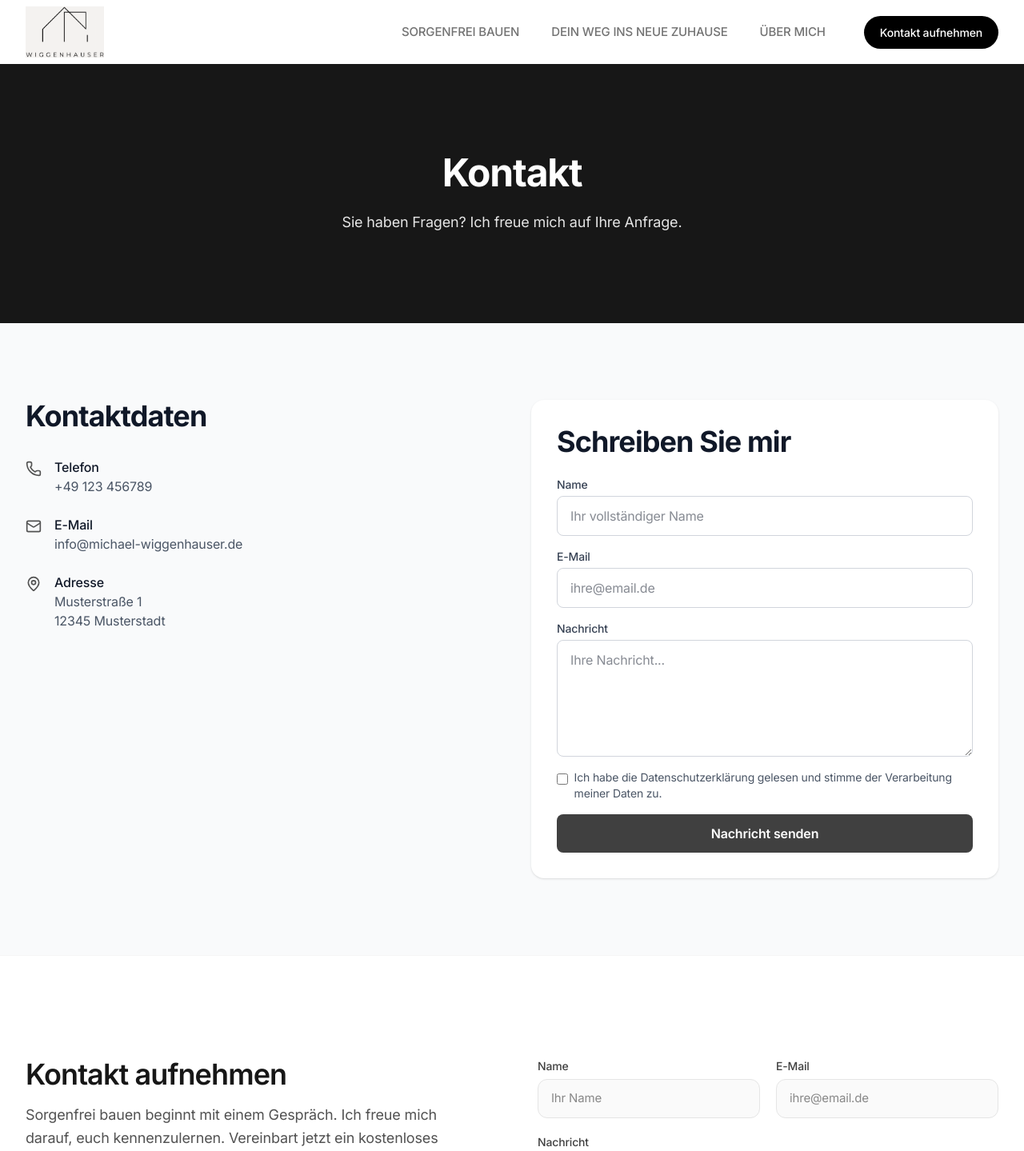
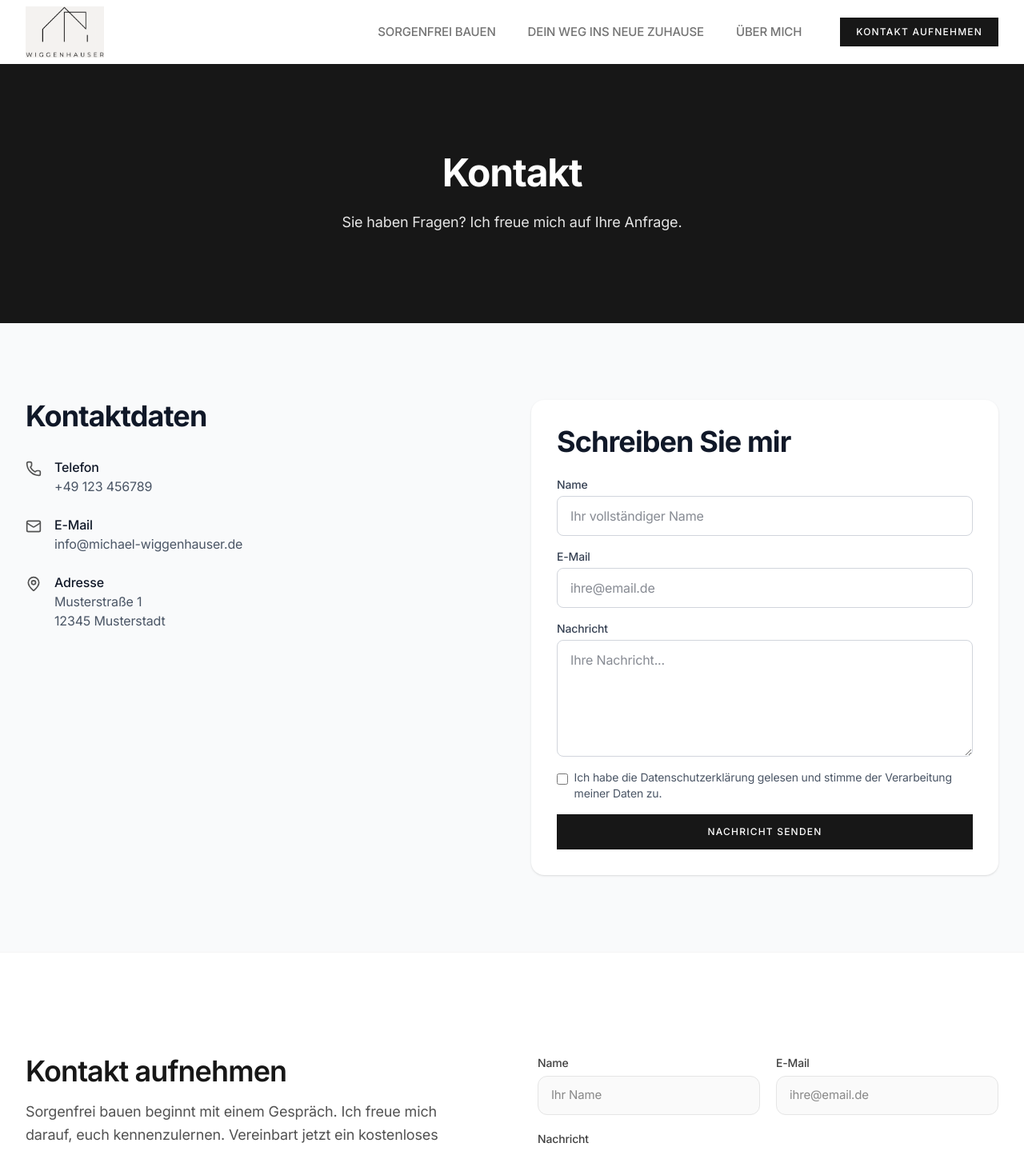
Before and after one commit to dieKrake/michael-wiggenhauser-website, a Next.js app: page /kontakt in a window 1280 px wide. Shown: the top 1439 px of the page at 80% size. Built offline with nearby package versions, Linux system fonts and the light colour scheme.

Commit message:
extract button component, replace inline anchor styles with Button component throughout site, adjust hero image aspect ratio for mobile

```diff
--- a/src/app/page.tsx
+++ b/src/app/page.tsx
@@ -3,6 +3,7 @@ import Link from "next/link";
 import Image from "next/image";
 import { ArrowRight, HardHat, MessageCircle, Home } from "lucide-react";
 import { leistungsKarten, testimonials } from "@/lib/placeholder-data";
+import Button from "@/components/ui/button";
 
 export const metadata: Metadata = {
   title: "Startseite",
@@ -17,7 +18,7 @@ export default function Startseite() {
       <section className="relative overflow-hidden">
         <div className="grid lg:grid-cols-12">
           {/* Bild links – volle Höhe */}
-          <div className="relative min-h-[28vh] sm:min-h-[50vh] lg:col-span-5 lg:row-span-1 lg:min-h-0">
+          <div className="relative aspect-video sm:aspect-auto sm:min-h-[50vh] lg:col-span-5 lg:row-span-1 lg:min-h-0">
             <Image
               src="/images/haus-placeholder.webp"
               alt="ELK Fertighaus"
@@ -60,12 +61,9 @@ export default function Startseite() {
                   umzusetzen.
                 </p>
                 <div className="flex justify-center">
-                  <a
-                    href="#kontakt"
-                    className="inline-flex items-center gap-2 rounded-full bg-black px-6 py-3 text-[14px] font-medium text-white transition-opacity hover:opacity-80"
-                  >
+                  <Button href="#kontakt" className="gap-2">
                     Kontakt aufnehmen <ArrowRight className="h-4 w-4" />
-                  </a>
+                  </Button>
                 </div>
               </div>
             </div>
@@ -96,12 +94,9 @@ export default function Startseite() {
               Fertighaus sorgenfrei zu planen und sicher umzusetzen.
             </p>
             <div className="flex">
-              <a
-                href="#kontakt"
-                className="inline-flex items-center gap-2 rounded-full bg-black px-6 py-3 text-[14px] font-medium text-white transition-opacity hover:opacity-80"
-              >
+              <Button href="#kontakt" className="gap-2">
                 Kontakt aufnehmen <ArrowRight className="h-4 w-4" />
-              </a>
+              </Button>
             </div>
           </div>
         </div>
--- a/src/components/layout/navbar.tsx
+++ b/src/components/layout/navbar.tsx
@@ -7,6 +7,7 @@ import { usePathname } from "next/navigation";
 import { Menu, X } from "lucide-react";
 import { cn } from "@/lib/utils";
 import { siteConfig, navigation } from "@/lib/constants";
+import Button from "@/components/ui/button";
 
 const Navbar: FC = () => {
   const [mobileOpen, setMobileOpen] = useState(false);
@@ -42,12 +43,9 @@ const Navbar: FC = () => {
               {item.label}
             </Link>
           ))}
-          <a
-            href="#kontakt"
-            className="ml-2 rounded-full bg-black px-5 py-2.5 text-[14px] font-medium text-white transition-opacity hover:opacity-80"
-          >
+          <Button href="#kontakt" size="sm" className="ml-2">
             Kontakt aufnehmen
-          </a>
+          </Button>
         </nav>
 
         {/* Mobile Burger */}
--- a/src/components/sections/kontakt-formular.tsx
+++ b/src/components/sections/kontakt-formular.tsx
@@ -1,4 +1,5 @@
 import { Mail, Phone } from "lucide-react";
+import Button from "@/components/ui/button";
 
 const KontaktFormular = () => {
   return (
@@ -112,12 +113,9 @@ const KontaktFormular = () => {
                 gelesen und stimme der Verarbeitung meiner Daten zu.
               </label>
             </div>
-            <button
-              type="submit"
-              className="w-full rounded-full bg-black px-7 py-3.5 text-[15px] font-medium text-white transition-opacity hover:opacity-80"
-            >
+            <Button type="submit" className="w-full">
               Nachricht senden
-            </button>
+            </Button>
           </form>
         </div>
       </div>
--- a/src/components/ui/button.tsx
+++ b/src/components/ui/button.tsx
@@ -1,38 +1,72 @@
-import { FC, ButtonHTMLAttributes } from "react";
+import { FC, ButtonHTMLAttributes, AnchorHTMLAttributes } from "react";
 import { cn } from "@/lib/utils";
 
-interface ButtonProps extends ButtonHTMLAttributes<HTMLButtonElement> {
+type ButtonBaseProps = {
   variant?: "primary" | "secondary" | "outline";
   size?: "sm" | "md" | "lg";
-}
+  className?: string;
+  children?: React.ReactNode;
+};
+
+type ButtonAsButton = ButtonBaseProps &
+  Omit<ButtonHTMLAttributes<HTMLButtonElement>, keyof ButtonBaseProps> & {
+    href?: undefined;
+  };
+
+type ButtonAsAnchor = ButtonBaseProps &
+  Omit<AnchorHTMLAttributes<HTMLAnchorElement>, keyof ButtonBaseProps> & {
+    href: string;
+  };
+
+type ButtonProps = ButtonAsButton | ButtonAsAnchor;
+
+const getClasses = (
+  variant: ButtonBaseProps["variant"] = "primary",
+  size: ButtonBaseProps["size"] = "md",
+  className?: string
+) =>
+  cn(
+    "inline-flex items-center justify-center font-medium tracking-widest uppercase transition-opacity focus-visible:ring-2 focus-visible:ring-offset-2 focus-visible:outline-none",
+    {
+      "bg-neutral-900 text-white hover:opacity-75 focus-visible:ring-neutral-900":
+        variant === "primary",
+      "bg-white text-neutral-900 hover:opacity-75 focus-visible:ring-neutral-900":
+        variant === "secondary",
+      "border border-neutral-900 text-neutral-900 hover:bg-neutral-900 hover:text-white focus-visible:ring-neutral-900":
+        variant === "outline",
+    },
+    {
+      "px-5 py-2.5 text-xs": size === "sm",
+      "px-7 py-3.5 text-xs": size === "md",
+      "px-10 py-4 text-sm": size === "lg",
+    },
+    className
+  );
 
 const Button: FC<ButtonProps> = ({
   children,
   variant = "primary",
   size = "md",
   className,
+  href,
   ...props
 }) => {
+  if (href !== undefined) {
+    return (
+      <a
+        href={href}
+        className={getClasses(variant, size, className)}
+        {...(props as AnchorHTMLAttributes<HTMLAnchorElement>)}
+      >
+        {children}
+      </a>
+    );
+  }
+
   return (
     <button
-      className={cn(
-        "inline-flex items-center justify-center rounded-lg font-semibold transition-colors focus-visible:outline-none focus-visible:ring-2 focus-visible:ring-offset-2",
-        {
-          "bg-primary-700 text-white hover:bg-primary-800 focus-visible:ring-primary-700":
-            variant === "primary",
-          "bg-white text-primary-700 hover:bg-gray-50 focus-visible:ring-primary-700":
-            variant === "secondary",
-          "border-2 border-primary-700 text-primary-700 hover:bg-primary-50 focus-visible:ring-primary-700":
-            variant === "outline",
-        },
-        {
-          "px-4 py-2 text-sm": size === "sm",
-          "px-6 py-3 text-base": size === "md",
-          "px-8 py-4 text-lg": size === "lg",
-        },
-        className
-      )}
-      {...props}
+      className={getClasses(variant, size, className)}
+      {...(props as ButtonHTMLAttributes<HTMLButtonElement>)}
     >
       {children}
     </button>
```
